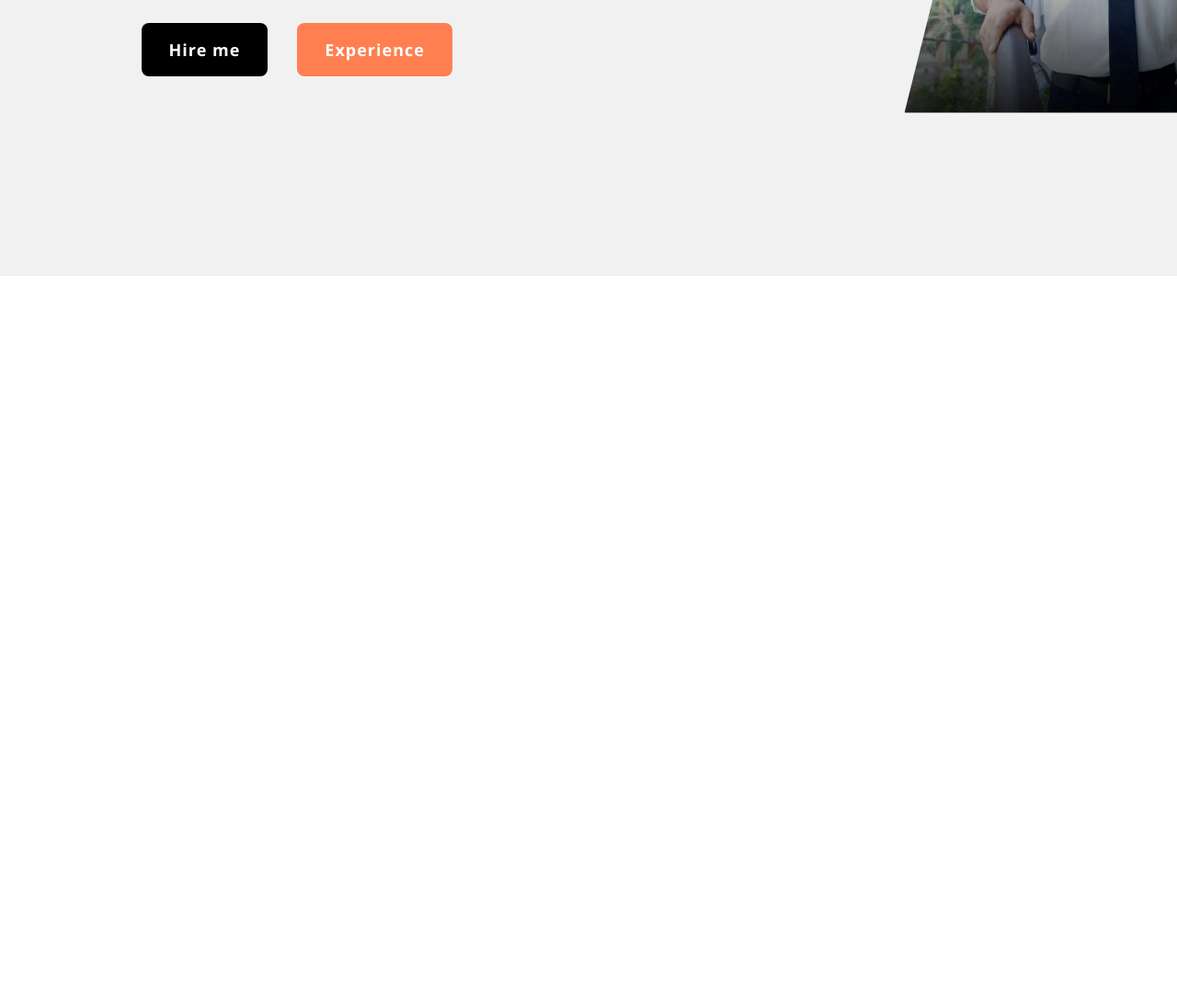
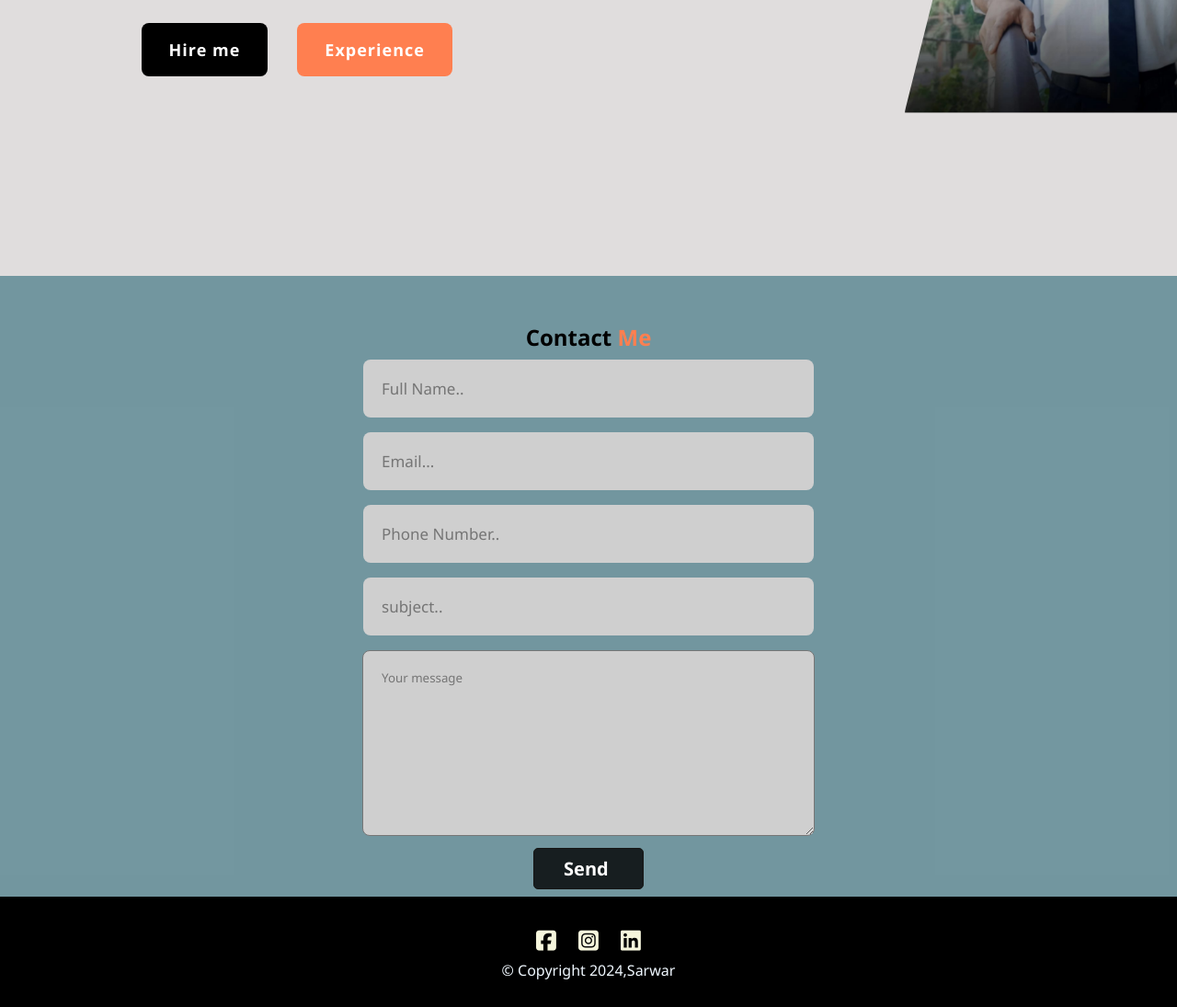
Before and after one commit to sm-sarwar/my-first-portfolio, a plain HTML site: page index.html in a window 1280 px wide. Shown: the part 574-1669 px from the top of the page at 92% size. Before the commit the page ends 874 px from the top, so only its background shows below. Drawn offline with Linux system fonts and the light colour scheme.

Commit message:
add my complete design

```diff
--- a/index.html
+++ b/index.html
@@ -6,6 +6,7 @@
     <title>Portfolio</title>
     <link rel="stylesheet" href="styles/style.css">
     <link rel="shortcut icon" href="https://img.icons8.com/?size=80&id=115635&format=png" type="image/x-icon">
+    <link rel="stylesheet" href="https://cdnjs.cloudflare.com/ajax/libs/font-awesome/6.5.2/css/all.min.css" />
 </head>
 <body>
  <!-- nav bar  -->
@@ -14,7 +15,7 @@
         <li><a href="#about">About</a></li>
         <li><a href="#project"> <span>Project</span></a></li>
         <li><a href="#education">Education</a></li>
-        <li style="float: right;"><a class="active" href="#contcat">Contact</a></li>
+        <li style="float: right;"><a class="active" href="#contact me">Contact</a></li>
     </ul><br><br>
 
 <!-- home  -->
@@ -35,5 +36,33 @@
         <img src="images/sarwra-formal.jpeg" alt="">
     </div>
   </section>
+
+  <!-- Contact me section  -->
+ <form action="">
+    <h2>Contact <span>Me</span></h2>
+
+    <input type="text" placeholder="Full Name.." required ><br>
+
+    <input type="email" placeholder="Email..." required><br>
+
+    <input type="number" placeholder="Phone Number.." required><br>
+
+    <input type="text" placeholder="subject.."><br>
+
+    <textarea placeholder="Your message"></textarea><br>
+    <input type="submit" value="Send ">
+ </form>
+
+ <!-- footer  -->
+  <footer>
+    <div class="social-link">
+        <a href="https://www.facebook.com/saif.m.sarwar" target="_blank"><i class="fa-brands fa-square-facebook"></i></a>
+        <a href="https://www.instagram.com/sarwarblossom?igsh=MWduNG1qb2d1YTBhNw==" target="_blank"><i class="fa-brands fa-square-instagram"></i></a>
+        <a href="https://www.linkedin.com/in/saif-sarwar-737170264/" target="_blank"><i class="fa-brands fa-linkedin"></i></a>
+    </div>
+    <div class="copyright-text">
+        <p>&copy; Copyright 2024,Sarwar</p>
+    </div>
+  </footer>
 </body>
 </html>
--- a/styles/style.css
+++ b/styles/style.css
@@ -54,7 +54,7 @@ span{
 .home{
     width: 100%;
     min-height: 100vh;
-    background-color: rgb(241, 241, 241);
+    background-color: rgb(224, 221, 221);
     display: flex;
     align-items: center;
     gap: 7em;
@@ -121,3 +121,71 @@ span{
     clip-path: polygon(25% 0%, 100% 0%, 75% 100%, 0% 100%);
     width: 450px;
 }
+form{
+    background-color: rgba(23, 82, 97, 0.603);
+    text-align: center;
+    min-height: 70vh;
+    padding-top: 50px;
+}
+input{
+    width: 450px;
+    padding:20px;
+    margin: 8px;
+    border-radius: 8px;
+    border: none;
+    background-color: rgb(207, 207, 207);
+    font-size: 17px;
+}
+input:hover{
+    border: 2px solid coral;
+}
+textarea{
+    min-width: 450px;
+    background-color: rgb(207, 207, 207);
+    border-radius: 8px;
+    padding: 20px;
+    margin-top: 8px;
+    min-height: 20vh;
+}
+textarea:hover{
+    border: 2px solid coral;
+}
+
+input[type=submit]{
+    width: 15vh;
+    font-size: 20px;
+    font-weight: 600;
+    background-color: rgba(0,0,0,0.8);
+    color: white;
+    border: 1px solid rgb(22, 22, 21);
+    padding: 8px;
+    border-radius: 5px;
+}
+input[type=submit]:hover{
+    background-color: white;
+    color: black;
+    transition: .5s ease-in;
+}
+footer{
+    background-color: rgb(0, 0, 0);
+    min-height: 15vh;
+}
+.social-link{
+    text-align: center;
+    padding-top:30px ;
+
+}
+.social-link a{
+    padding: 10px;
+    font-size: 25px;
+    color: beige;
+}
+.social-link a:hover{
+    cursor: progress;
+
+}
+.copyright-text p{
+    color: aliceblue;
+    text-align: center;
+    padding-top: 5px;
+}
```
